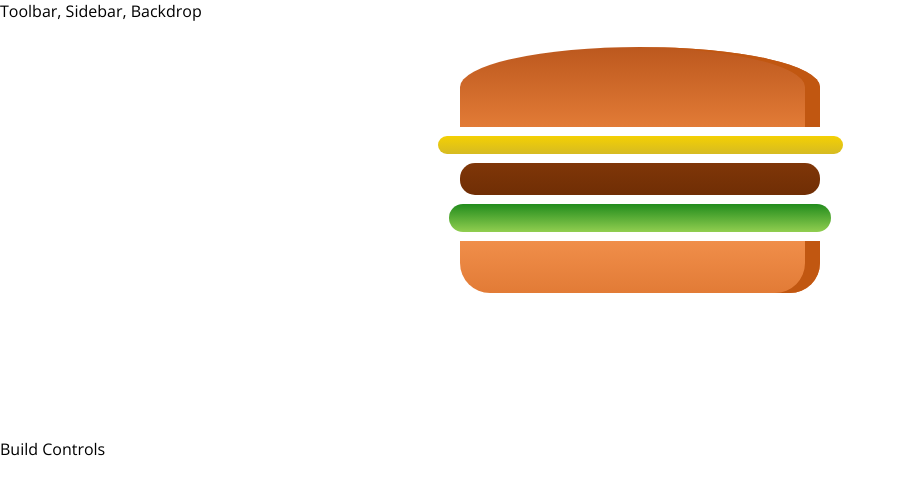
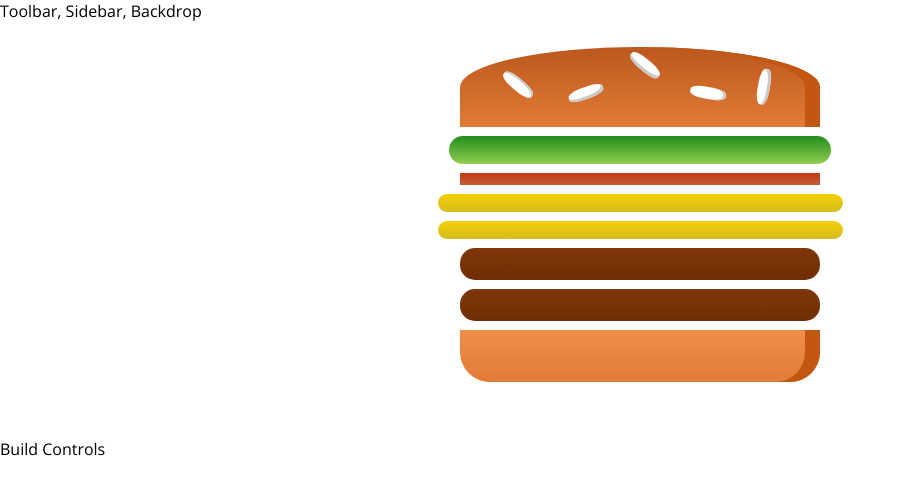
Before and after one commit to 3atharvkurdukar/udemy-react, a React (Create React App) app: page / in a window 1280 px wide. Shown: the top 494 px of the page, without its empty margins (0-906 px from the left). Built offline with nearby package versions, Linux system fonts and the light colour scheme.

Commit message:
Outputting burger ingredients dynamically

```diff
--- a/src/components/Burger/Burger.js
+++ b/src/components/Burger/Burger.js
@@ -2,14 +2,22 @@ import React from 'react';
 import classes from './Burger.module.css';
 import BurgerIngredient from './BurgerIngredient/BurgerIngredient';
 
-const burger = (props) => (
-    <div className={classes.Burger}>
-        <BurgerIngredient type='bread-top' />
-        <BurgerIngredient type='cheese' />
-        <BurgerIngredient type='meat' />
-        <BurgerIngredient type='salad' />
-        <BurgerIngredient type='bread-bottom' />
-    </div>
-);
+const burger = (props) => {
+    const transformedIngredients = Object.keys(props.ingredients).map(
+        (igKey) => {
+            return [...(Array(props.ingredients[igKey]))].map(
+                (_, i) => <BurgerIngredient key={igKey + i} type={igKey} />
+            );
+        }
+    );
+    console.log(transformedIngredients);
+    return (
+        <div className={classes.Burger}>
+            <BurgerIngredient type='bread-top' />
+            { transformedIngredients }
+            <BurgerIngredient type='bread-bottom' />
+        </div>
+    );
+};
 
 export default burger;
--- a/src/components/Burger/BurgerIngredient/BurgerIngredient.js
+++ b/src/components/Burger/BurgerIngredient/BurgerIngredient.js
@@ -14,8 +14,8 @@ class BurgerIngredient extends Component {
             case ('bread-top'):
                 ingredient = (
                     <div className={classes.BreadTop}>
-                        <div className={classes.Seed1}></div>
-                        <div className={classes.Seed2}></div>
+                        <div className={classes.Seeds1}></div>
+                        <div className={classes.Seeds2}></div>
                     </div>
                 );
                 break;
@@ -25,8 +25,8 @@ class BurgerIngredient extends Component {
             case ('cheese'):
                 ingredient = <div className={classes.Cheese}></div>;
                 break;
-            case ('beacon'):
-                ingredient = <div className={classes.Beacon}></div>;
+            case ('bacon'):
+                ingredient = <div className={classes.Bacon}></div>;
                 break;
             case ('salad'):
                 ingredient = <div className={classes.Salad}></div>;
--- a/src/containers/BurgerBuilder/BurgerBuilder.js
+++ b/src/containers/BurgerBuilder/BurgerBuilder.js
@@ -3,10 +3,20 @@ import Aux from '../../hoc/Auxiliary';
 import Burger from '../../components/Burger/Burger';
 
 class BurgerBuilder extends Component {
+
+    state = {
+        ingredients: {
+            salad: 1,
+            bacon: 1,
+            cheese: 2,
+            meat: 2
+        }
+    };
+
     render() {
         return (
             <Aux>
-                <Burger />
+                <Burger ingredients={this.state.ingredients} />
                 <div>Build Controls</div>
             </Aux>
         );
```
